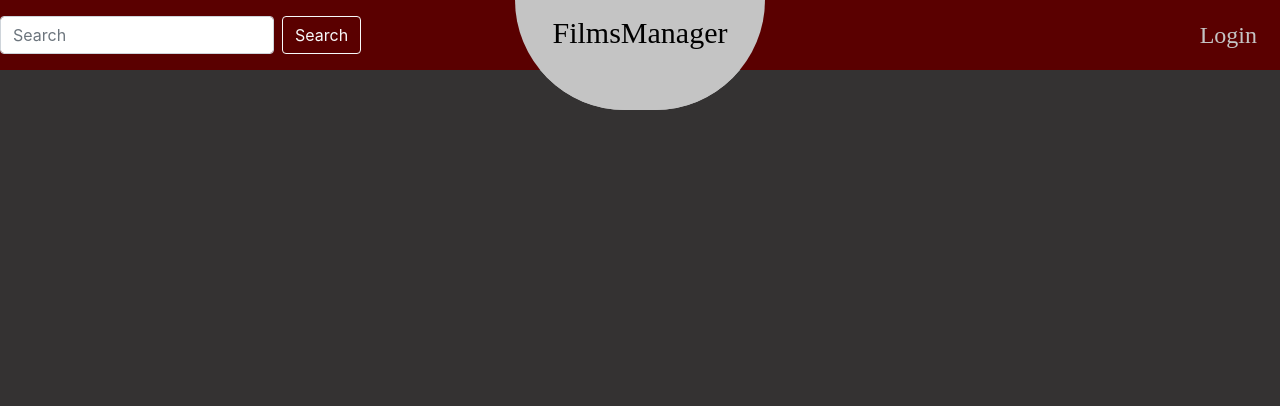
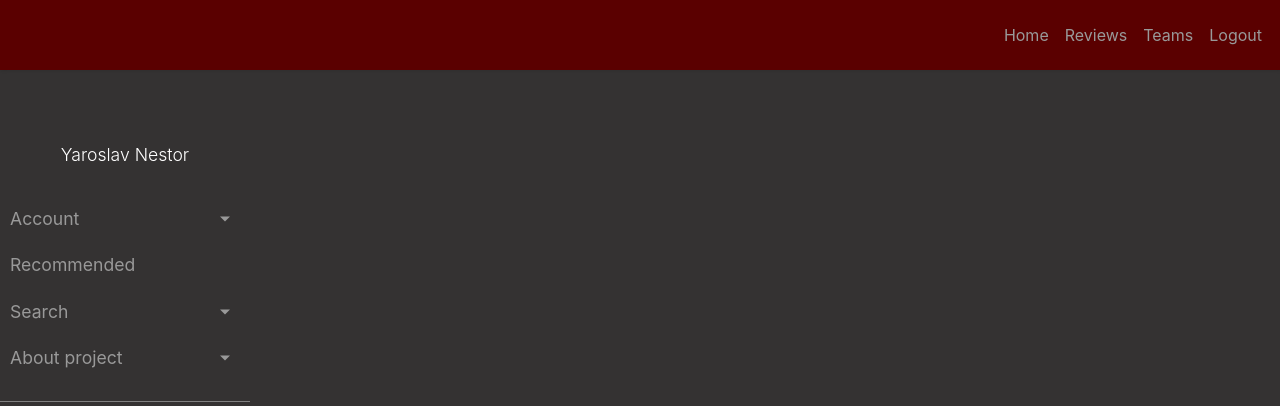
Before and after one commit to nestoor22/FilmManager, a React (Create React App) app in the folder frontend/: page /account in a window 1280 px wide. Shown: the top 406 px of the page. Built offline with nearby package versions, Linux system fonts and the light colour scheme.

Commit message:
Make account main page. Add side bar and navigation

```diff
--- a/frontend/package.json
+++ b/frontend/package.json
@@ -17,6 +17,7 @@
     "apollo-react": "^0.7.1",
     "graphql": "^14.6.0",
     "graphql-tag": "^2.10.2",
+    "jquery": "^3.4.1",
     "react": "^16.12.0",
     "react-apollo": "^3.1.3",
     "react-dom": "^16.12.0",
--- /dev/null
+++ b/frontend/src/components/cabinetHeader/CabinetHeader.css
@@ -0,0 +1,134 @@
+
+p {
+    font-size: 1.1em;
+    font-weight: 300;
+    line-height: 1.7em;
+    color: #999;
+}
+.nav-link{
+    text-align: center!important;
+}
+a,
+a:hover,
+a:focus {
+    color: #999!important;
+    text-decoration: none;
+    transition: all 0.3s;
+}
+
+.navbar {
+    padding: 15px 10px;
+    background: #5A0000!important;
+    border: none;
+    border-radius: 0;
+    margin-bottom: 40px;
+    box-shadow: 1px 1px 3px rgba(0, 0, 0, 0.1);
+}
+
+.navbar-btn {
+    box-shadow: none;
+    outline: none !important;
+    border: none;
+}
+
+.line {
+    width: 100%;
+    height: 1px;
+    border-bottom: 1px dashed #ddd;
+    margin: 40px 0;
+}
+
+/* ---------------------------------------------------
+    SIDEBAR STYLE
+----------------------------------------------------- */
+
+.wrapper {
+    display: flex;
+    width: 100%;
+    align-items: stretch;
+}
+
+#sidebar {
+    min-width: 250px;
+    max-width: 250px;
+    background: #7386D5;
+    color: #5A0000;
+    transition: all 0.3s;
+}
+
+#sidebar.active {
+    margin-left: -250px;
+}
+
+#sidebar .sidebar-header {
+    padding: 20px;
+    background: #6d7fcc;
+}
+
+#sidebar ul.components {
+    padding: 20px 0;
+    border-bottom: 1px solid #47748b;
+}
+
+#sidebar ul p {
+    color: #fff;
+    padding: 10px;
+}
+
+#sidebar ul li a {
+    padding: 10px;
+    font-size: 1.1em;
+    display: block;
+}
+
+#sidebar ul li a:hover {
+    color: #7386D5;
+    background: #fff;
+}
+
+#sidebar ul li.active>a,
+a[aria-expanded="true"] {
+    color: #fff;
+    background: #6d7fcc;
+}
+
+a[data-toggle="collapse"] {
+    position: relative;
+}
+
+.dropdown-toggle::after {
+    display: block;
+    position: absolute;
+    top: 50%;
+    right: 20px;
+    transform: translateY(-50%);
+}
+
+ul.CTAs {
+    padding: 20px;
+}
+
+ul.CTAs a {
+    text-align: center;
+    font-size: 0.9em !important;
+    display: block;
+    border-radius: 5px;
+    margin-bottom: 5px;
+}
+
+#content {
+    width: 100%;
+    min-height: 100vh;
+    transition: all 0.3s;
+}
+@media (max-width: 768px) {
+    #sidebar {
+        margin-left: -250px;
+    }
+    #sidebar.active {
+        margin-left: 0;
+    }
+    #sidebarCollapse span {
+        display: none;
+    }
+}
--- /dev/null
+++ b/frontend/src/components/cabinetHeader/CabinetHeader.js
@@ -0,0 +1,31 @@
+import React from 'react';
+import './CabinetHeader.css'
+import {NavLink} from "react-router-dom";
+
+function CabinetHeader() {
+    return(
+        <nav className="navbar navbar-expand-lg navbar-light bg-light">
+        <button type="button" className="navbar-toggler" data-toggle="collapse" data-target="#navbarCollapse">
+            <span className="navbar-toggler-icon"></span>
+        </button>
+            <div className="collapse navbar-collapse" id="navbarCollapse">
+                <ul className="nav navbar-nav ml-auto">
+                    <li className="nav-item active">
+                        <NavLink className="nav-link" to="/account">Home</NavLink>
+                    </li>
+                    <li className="nav-item">
+                        <NavLink className="nav-link" to="/reviews">Reviews</NavLink>
+                    </li>
+                    <li className="nav-item">
+                        <NavLink className="nav-link" to="/teams">Teams</NavLink>
+                    </li>
+                    <li className="nav-item">
+                        <NavLink className="nav-link" to="/logout">Logout</NavLink>
+                    </li>
+                </ul>
+            </div>
+    </nav>
+    );
+}
+
+export default CabinetHeader;
--- /dev/null
+++ b/frontend/src/components/cabinetSideBar/CabinetSideBar.css
@@ -0,0 +1,120 @@
+
+p {
+    font-size: 1.1em;
+    font-weight: 300;
+    line-height: 1.7em;
+    text-align: center;
+    color: #999;
+}
+
+a,
+a:hover,
+a:focus {
+    color: #999!important;
+    text-decoration: none;
+    transition: all 0.3s;
+}
+
+.navbar-btn {
+    box-shadow: none;
+    outline: none !important;
+    border: none;
+}
+
+.line {
+    width: 100%;
+    height: 1px;
+    border-bottom: 1px dashed #ddd;
+    margin: 40px 0;
+}
+
+/* ---------------------------------------------------
+    SIDEBAR STYLE
+----------------------------------------------------- */
+
+.wrapper {
+    display: flex;
+    width: 100%;
+    align-items: stretch;
+}
+
+#sidebar {
+    min-width: 250px;
+    max-width: 250px;
+    background: #343232;
+    transition: all 0.3s;
+}
+
+#sidebar .sidebar-header {
+    padding: 20px;
+    background: #343232;
+}
+
+#sidebar ul.components {
+    padding: 20px 0;
+    border-bottom: 1px solid grey;
+}
+
+#sidebar ul p {
+    color: #fff;
+    padding: 10px;
+}
+
+#sidebar ul li a {
+    padding: 10px;
+    font-size: 1.1em;
+    display: block;
+}
+
+#sidebar ul li a:hover {
+    color: #343232;
+    background: #fff;
+}
+
+#sidebar ul li.active>a,
+a[aria-expanded="true"] {
+    color: #fff;
+    background: #343232;
+}
+
+a[data-toggle="collapse"] {
+    position: relative;
+}
+
+.dropdown-toggle::after {
+    display: block;
+    position: absolute;
+    top: 50%;
+    right: 20px;
+    transform: translateY(-50%);
+}
+
+ul ul a {
+    font-size: 0.9em !important;
+    padding-left: 30px !important;
+    background: #343232;
+}
+
+ul.CTAs {
+    padding: 20px;
+}
+
+ul.CTAs a {
+    text-align: center;
+    font-size: 0.9em !important;
+    display: block;
+    border-radius: 5px;
+    margin-bottom: 5px;
+}
+
+@media (max-width: 768px) {
+    #sidebar {
+        margin-left: -250px;
+    }
+    #sidebar.active {
+        margin-left: 0;
+    }
+    #sidebarCollapse span {
+        display: none;
+    }
+}
--- /dev/null
+++ b/frontend/src/components/cabinetSideBar/CabinetSideBar.js
@@ -0,0 +1,65 @@
+import React from 'react';
+import './CabinetSideBar.css'
+import {NavLink} from "react-router-dom";
+
+function CabinetSideBar(props) {
+    return(
+        <nav id="sidebar">
+            <ul className="list-unstyled components">
+                <p>{props.name}  {props.lastName}</p>
+                <li className="active">
+                    <a href="#homeSubmenu" data-toggle="collapse" aria-expanded="false"
+                       className="dropdown-toggle">Account</a>
+                    <ul className="collapse list-unstyled" id="homeSubmenu">
+                        <li>
+                            <NavLink to="/account/boards">Boards</NavLink>
+                        </li>
+                        <li>
+                            <NavLink to="/account/teams">Teams</NavLink>
+                        </li>
+                        <li>
+                            <NavLink to="account/settings">Settings</NavLink>
+                        </li>
+                    </ul>
+                </li>
+                <li>
+                    <NavLink to="/data/recommended">Recommended</NavLink>
+                </li>
+                <li>
+                    <a href="#searchSubmenu" data-toggle="collapse" aria-expanded="false"
+                       className="dropdown-toggle">Search</a>
+                    <ul className="collapse list-unstyled" id="searchSubmenu">
+                        <li>
+                            <NavLink to="/data/films">Films</NavLink>
+                        </li>
+                        <li>
+                            <NavLink to="/data/series">Series</NavLink>
+                        </li>
+                        <li>
+                            <NavLink to="/data/cartoons">Cartoons</NavLink>
+                        </li>
+                        <li>
+                            <NavLink to="/data">All</NavLink>
+                        </li>
+                    </ul>
+                </li>
+                <li>
+                    <a href="#pageSubmenu" data-toggle="collapse" aria-expanded="false"
+                       className="dropdown-toggle">About project</a>
+                    <ul className="collapse list-unstyled" id="pageSubmenu">
+                        <li>
+                            <NavLink to="/aboutUs/whoWeAre">Who we are ?</NavLink>
+                        </li>
+                        <li>
+                            <NavLink to="/aboutUs/propose">What we propose ?</NavLink>
+                        </li>
+                        <li>
+                            <NavLink to="aboutUs/howTo">How it works ?</NavLink>
+                        </li>
+                    </ul>
+                </li>
+            </ul>
+        </nav>
+    )
+}
+export default CabinetSideBar;
--- a/frontend/src/components/header/Header.css
+++ b/frontend/src/components/header/Header.css
@@ -23,6 +23,7 @@
     font-style: normal;
     font-weight: 300;
     font-size: 24px;
+    text-align: center!important;
     line-height: 37px;
     color: #C4C4C4;
     margin-right: 15px;
@@ -32,6 +33,9 @@
     color: darkgray;
 }
 
+button:focus{
+    outline: None!important;
+}
 .nav-link.active{
     color: #707070 !important;
 }
--- a/frontend/src/routes.js
+++ b/frontend/src/routes.js
@@ -1,10 +1,9 @@
 import React from 'react';
 import { BrowserRouter as Router, Switch, Route } from 'react-router-dom';
-
+import CabinetHeader from "./components/cabinetHeader/CabinetHeader";
 import SignInPage from './pages/sign-in/SignIn';
-import Main from "./pages/main/Main";
 import Logo from "./components/logo/Logo";
-
+import CabinetSideBar from "./components/cabinetSideBar/CabinetSideBar";
 
 function Routes() {
   return (
@@ -14,8 +13,11 @@ function Routes() {
                 <Logo/>
                 <SignInPage />
             </Route>
-            <Route path="/">
-                <Main/>
+            <Route path="/account">
+                <div id="content">
+                    <CabinetHeader/>
+                    <CabinetSideBar name="Yaroslav" lastName="Nestor"/>
+                </div>
             </Route>
           </Switch>
         </Router>
```
Also changed, not shown: 1 other file (tests, documents, lock files or other folders).
